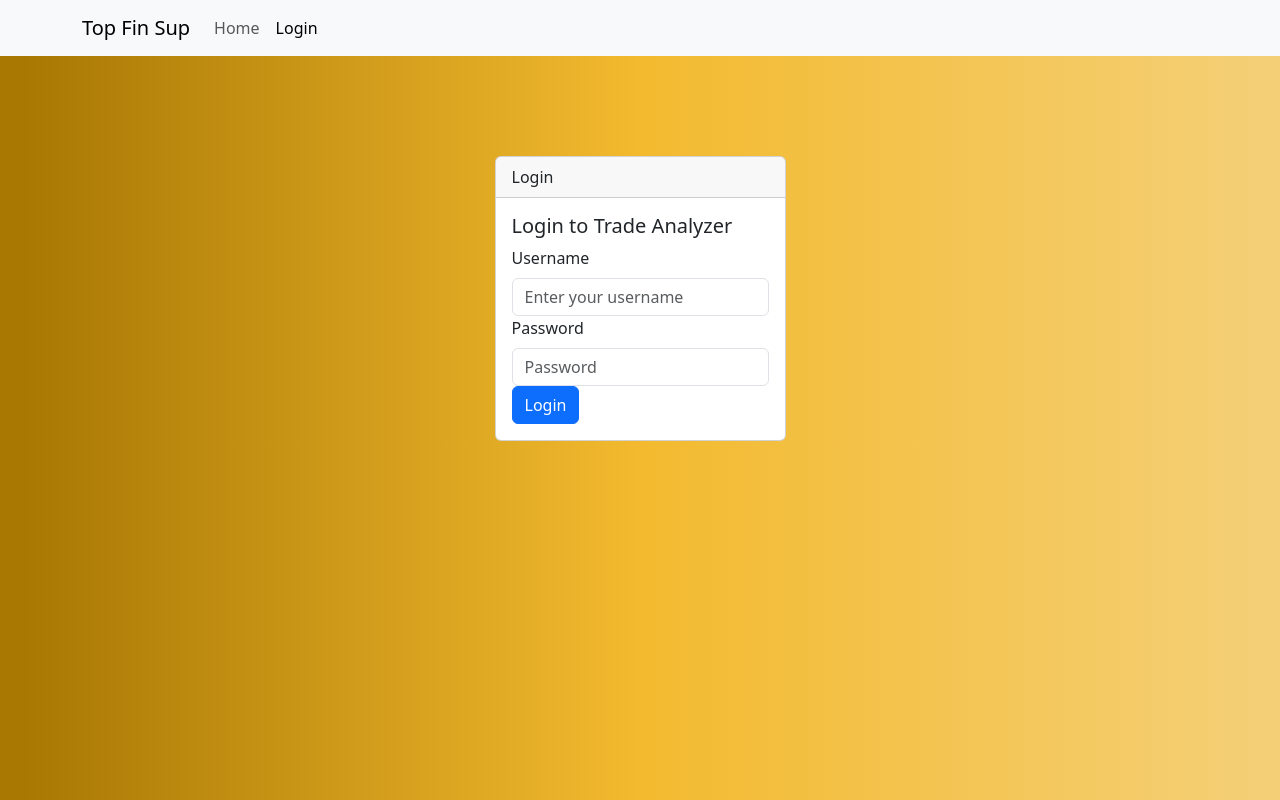
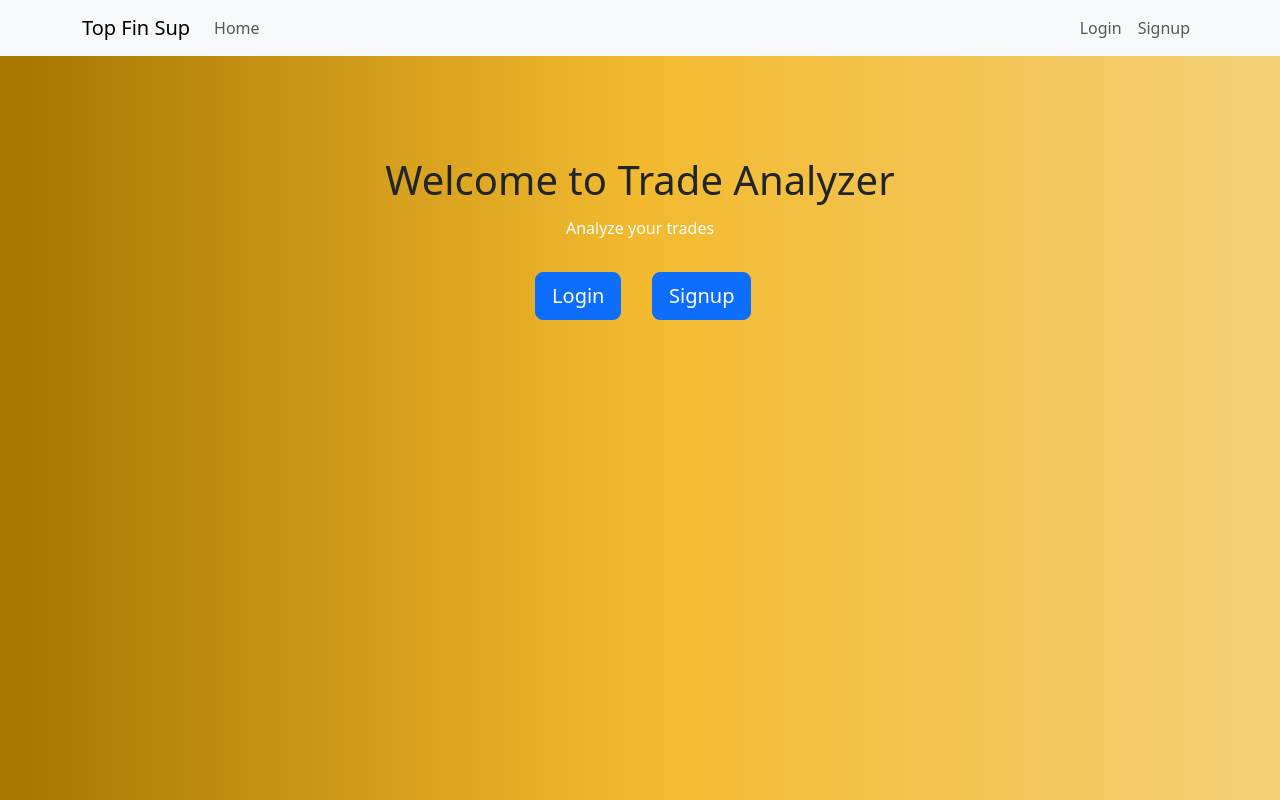
Before and after one commit to Nobitaisbest/trade-analyzer-frontend, a React (Create React App) app: page /#/ in a window 1280 px wide. Before the commit this address led to /#/login. Built offline with nearby package versions, Linux system fonts and the light colour scheme.

Commit message:
Optimize auth navigations

```diff
--- a/src/pages/Welcome.js
+++ b/src/pages/Welcome.js
@@ -1,3 +1,4 @@
+import { useEffect, useState } from 'react';
 import { Col, Row, Button } from 'react-bootstrap';
 import { LinkContainer } from 'react-router-bootstrap';
 import { isLoggedIn } from '../utils/Utils';
@@ -31,14 +32,23 @@ const DashboardButton = () => {
 };
 
 const Welcome = () => {
-    const loggedIn = isLoggedIn();
+    const [loggedIn, setLoggedIn] = useState(isLoggedIn());
+
+    useEffect(() => {
+        async function checkLoggedIn() {
+            const loginStatus = await isLoggedIn();
+            setLoggedIn(loginStatus);
+        }
+
+        checkLoggedIn();
+    }, [loggedIn, isLoggedIn]);
 
     return (
         <Layout>
             <div className='d-flex mt-5 pt-5 justify-content-center'>
                 <Row>
                     <Col sm="12">
-                        <h1 className='text-dark'>Welcome to TopFinSup</h1>
+                        <h1 className='text-dark'>Welcome to { process.env.REACT_APP_NAME }</h1>
                     </Col>
                 </Row>
             </div>
--- a/src/pages/components/Navbar.js
+++ b/src/pages/components/Navbar.js
@@ -1,18 +1,22 @@
 import { useEffect, useState } from "react";
 import { Button, Container, Nav, Navbar } from "react-bootstrap";
 import { LinkContainer } from "react-router-bootstrap";
-import { useNavigate } from "react-router-dom";
+import { useLocation, useNavigate } from "react-router-dom";
 import { doLogout, isLoggedIn } from "../../utils/Utils";
 
 const NavbarComponent = () => {
     const navigate = useNavigate();
+    const location = useLocation();
     const [loggedIn, setLoggedIn] = useState(isLoggedIn());
 
     useEffect(() => {
         async function checkLoggedIn() {
             const loginStatus = await isLoggedIn();
             setLoggedIn(loginStatus);
-            if (!loginStatus ) {
+
+            if (!loginStatus && location.pathname !== '/login'
+                && location.pathname !== '/signup'
+                && location.pathname !== '/') {
                 navigate('/login');
             }
         }
@@ -38,10 +42,16 @@ const NavbarComponent = () => {
                         <LinkContainer to="/home">
                             <Nav.Link>Home</Nav.Link>
                         </LinkContainer>
-                        <LinkContainer to="/login">
-                            <Nav.Link>Login</Nav.Link>
-                        </LinkContainer>
                     </Nav>
+                    {!loggedIn &&
+                        <Nav>
+                            <LinkContainer to="/login">
+                                <Nav.Link>Login</Nav.Link>
+                            </LinkContainer>
+                            <LinkContainer to="/signup">
+                                <Nav.Link>Signup</Nav.Link>
+                            </LinkContainer>
+                        </Nav>}
                     {loggedIn &&
                         <Nav>
                             <Button onClick={(e) => handleLogout(e)} variant="outline-warning">Logout</Button>
```
